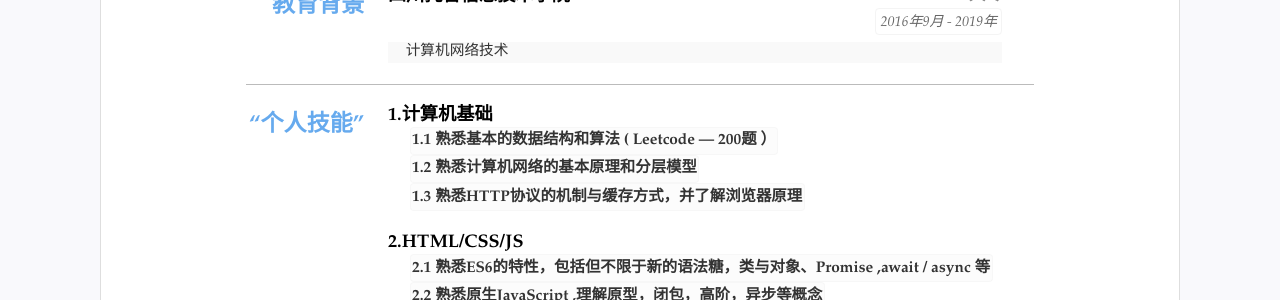
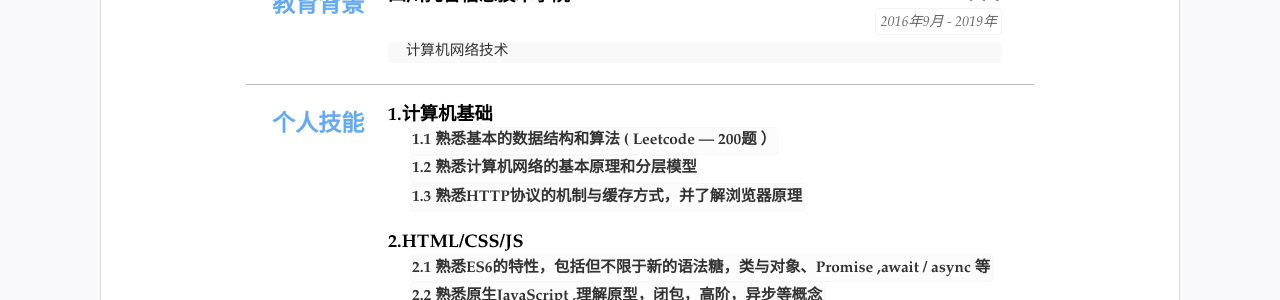
Before and after one commit to l963584201/CV, a Jekyll site: the page built from index.html, in a window 1280 px wide. Shown: the part 229-529 px from the top of the page. Built offline with Jekyll 4.4.1, drawn with Linux system fonts in a browser that asks for light colours.

```diff
--- a/_data/resume.yml
+++ b/_data/resume.yml
@@ -37,7 +37,7 @@ main: #简历主要内容，
     detail: 计算机网络技术
 
 - type: skills
-  name: “个人技能”
+  name: 个人技能
   content:
   - title: 1.计算机基础
     items: #itmems 可以小块的方式显示
```
